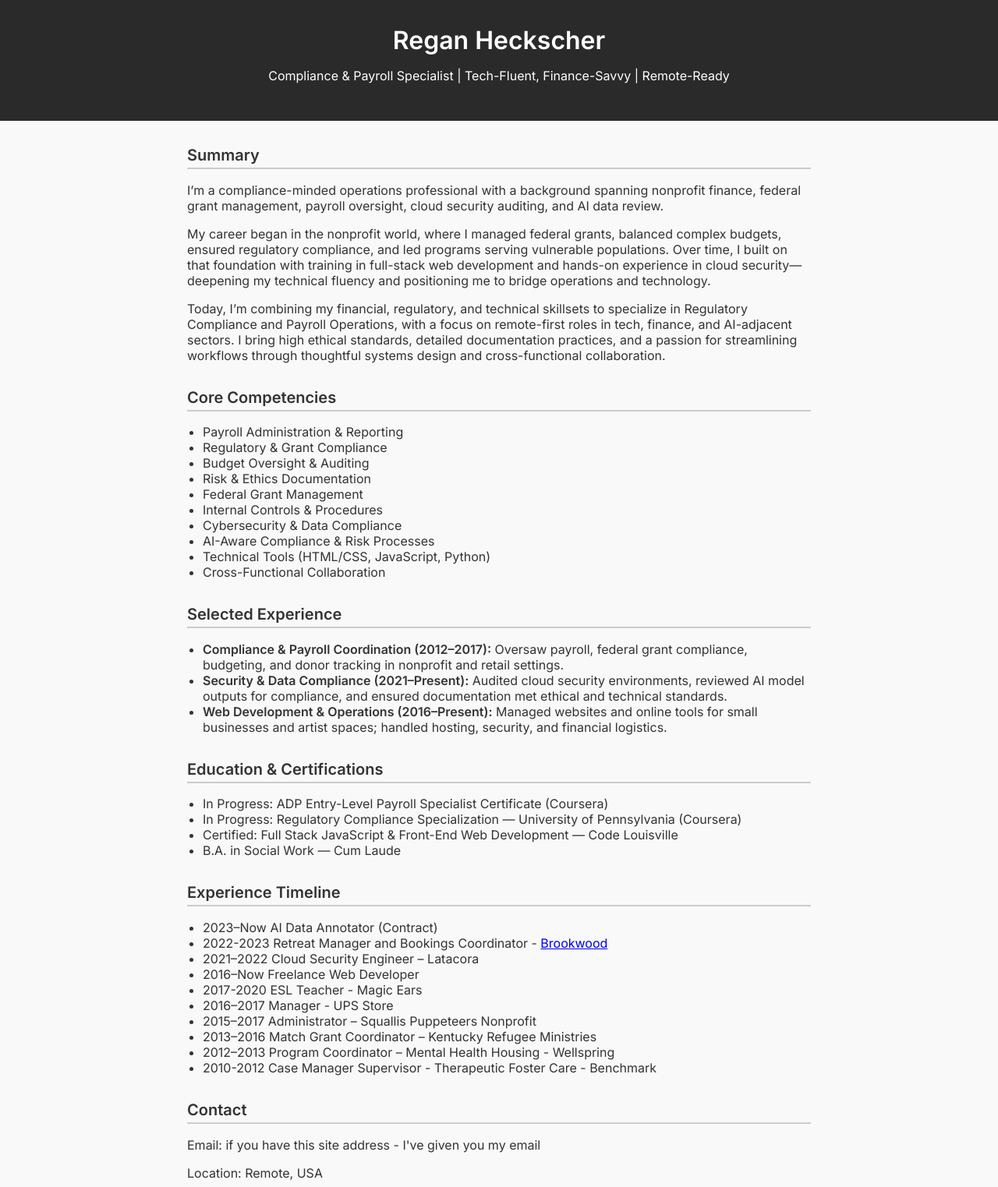
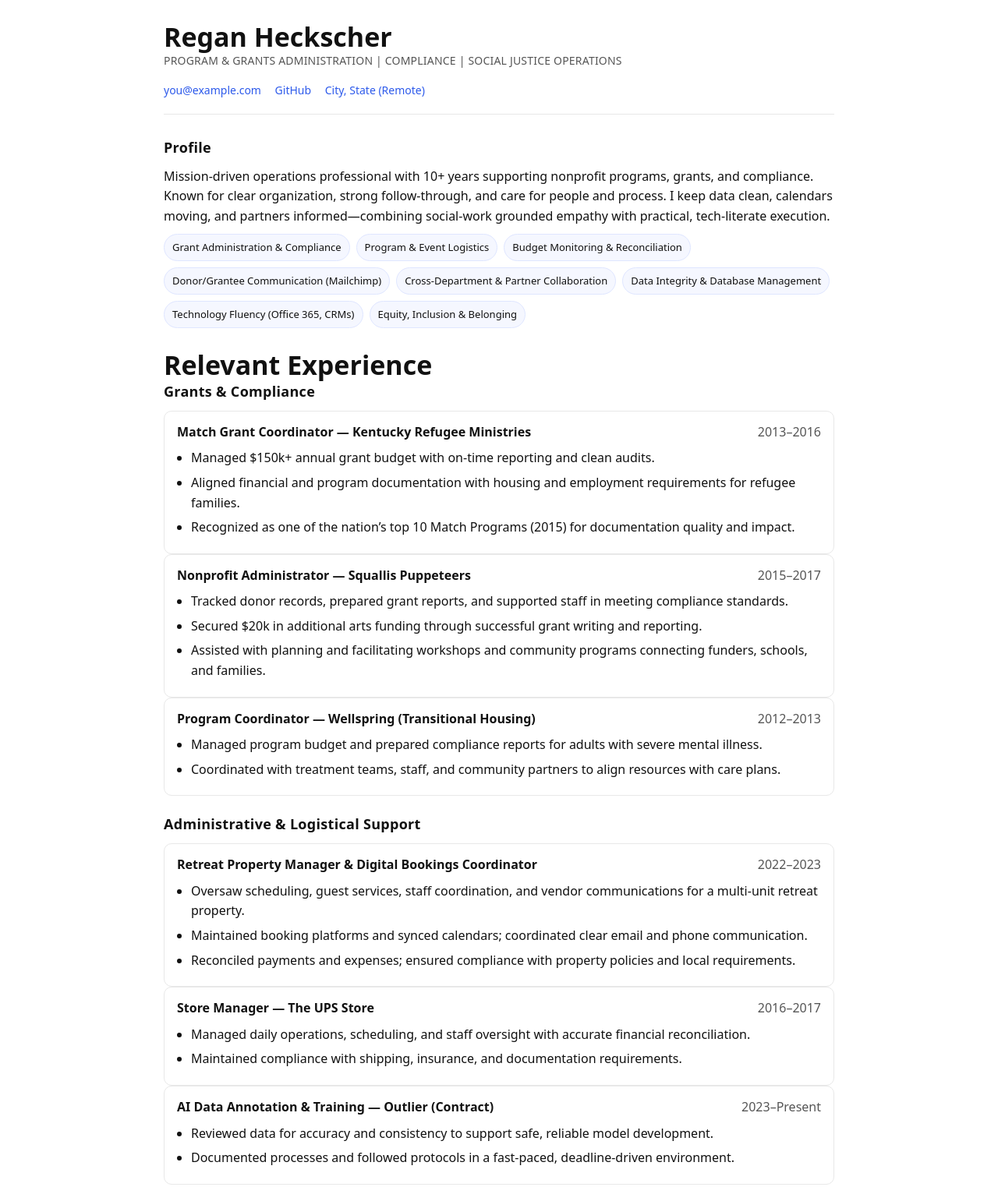
Before and after one commit to reganbogen/regan-portfolio, a plain HTML site: page index.html in a window 1280 px wide. Shown: the top 1523 px of the page at 78% size. Drawn offline with Linux system fonts and the light colour scheme.

Commit message:
new portfolio, redo

```diff
--- a/index.html
+++ b/index.html
@@ -1,129 +1,222 @@
-<!DOCTYPE html>
+<!doctype html>
 <html lang="en">
 <head>
-  <meta charset="UTF-8">
-  <meta name="viewport" content="width=device-width, initial-scale=1.0">
-  <meta name="description" content="Portfolio site for Regan, Compliance & Payroll Specialist">
-  <title>Regan — Compliance & Payroll Specialist</title>
-  <link href="https://fonts.googleapis.com/css2?family=Inter:wght@400;600&display=swap" rel="stylesheet">
+  <meta charset="utf-8" />
+  <meta name="viewport" content="width=device-width, initial-scale=1" />
+  <title>Regan Heckscher — Program & Grants Administration | Compliance | Social Justice Operations</title>
+  <meta name="description" content="Mission-driven operations professional: grants & program administration, compliance, logistics, communications, and data integrity." />
   <style>
-    body {
-      margin: 0;
-      font-family: 'Inter', sans-serif;
-      background-color: #f9f9f9;
-      color: #333;
+    /* --- Base / Reset --- */
+    :root{
+      --bg:#ffffff; --fg:#111; --muted:#555; --accent:#2d5aeb; --line:#e8e8e8;
+      --chip:#f5f7ff; --chip-border:#dfe6ff;
     }
-    header {
-      background-color: #2a2a2a;
-      color: white;
-      padding: 2rem;
-      text-align: center;
+    @media (prefers-color-scheme: dark){
+      :root{
+        --bg:#0e0f12; --fg:#eee; --muted:#bbb; --accent:#86a7ff; --line:#222;
+        --chip:#151826; --chip-border:#202945;
       }
-    main {
-      max-width: 800px;
-      margin: 2rem auto;
-      padding: 0 1rem;
     }
-    h1 {
-      font-size: 2rem;
-      margin: 0;
-    }
-    h2 {
-      font-size: 1.25rem;
-      margin-top: 2rem;
-      border-bottom: 2px solid #ccc;
-      padding-bottom: 0.25rem;
-    }
-    ul {
-      list-style-type: disc;
-      padding-left: 1.25rem;
-    }
-    section {
-      margin-bottom: 2rem;
-    }
-    footer {
-      text-align: center;
-      font-size: 0.9rem;
-      color: #666;
-      padding: 1rem 0;
+    *{box-sizing:border-box}
+    html,body{margin:0;padding:0;background:var(--bg);color:var(--fg);font:16px/1.6 system-ui,-apple-system,Segoe UI,Roboto,Inter,Helvetica,Arial,sans-serif}
+    a{color:var(--accent);text-decoration:none}
+    a:hover{text-decoration:underline}
+    .wrap{max-width:900px;margin:0 auto;padding:28px 20px 60px}
+    header{display:flex;flex-wrap:wrap;gap:16px;align-items:flex-end;justify-content:space-between;border-bottom:1px solid var(--line);padding-bottom:18px;margin-bottom:24px}
+    h1{font-size:clamp(24px,4vw,34px);line-height:1.15;margin:0}
+    .title{color:var(--muted);font-size:clamp(13px,2vw,14px);letter-spacing:.2px}
+    .contact{font-size:14px;color:var(--muted)}
+    .contact a{margin-right:14px}
+    section{margin:28px 0}
+    h2{font-size:18px;margin:0 0 10px 0;letter-spacing:.3px}
+    p{margin:8px 0 0 0}
+    .summary{font-size:16px}
+    .chips{display:flex;flex-wrap:wrap;gap:8px;margin-top:10px}
+    .chip{padding:6px 10px;border:1px solid var(--chip-border);background:var(--chip);border-radius:999px;font-size:13px}
+    .grid{display:grid;grid-template-columns:1fr;gap:18px}
+    @media(min-width:760px){ .grid{grid-template-columns:1fr 1fr} }
+    .block{border:1px solid var(--line);border-radius:10px;padding:14px 16px}
+    .role{display:flex;flex-wrap:wrap;justify-content:space-between;gap:6px}
+    .org{font-weight:600}
+    .when{color:var(--muted)}
+    ul{margin:8px 0 0 18px;padding:0}
+    li{margin:6px 0}
+    .small{font-size:13px;color:var(--muted)}
+    footer{margin-top:34px;border-top:1px solid var(--line);padding-top:14px;font-size:13px;color:var(--muted)}
+    /* Print tweaks */
+    @media print{
+      .wrap{padding:0}
+      header{margin-bottom:12px}
+      a{text-decoration:none}
     }
   </style>
 </head>
 <body>
+  <div class="wrap">
     <header>
+      <div>
+        <!-- 👉 Replace with your preferred name formatting -->
         <h1>Regan Heckscher</h1>
-    <p>Compliance & Payroll Specialist | Tech-Fluent, Finance-Savvy | Remote-Ready</p>
+        <div class="title">PROGRAM &amp; GRANTS ADMINISTRATION | COMPLIANCE | SOCIAL JUSTICE OPERATIONS</div>
+      </div>
+      <div class="contact">
+        <!-- 👉 Update these links/email -->
+        <a href="mailto:you@example.com">you@example.com</a>
+        <a href="https://github.com/yourusername" target="_blank" rel="noopener">GitHub</a>
+        <a href="#" aria-disabled="true">City, State (Remote)</a>
+      </div>
     </header>
-  <main>
-    <section>
-      <h2>Summary</h2>
-      <p>I’m a compliance-minded operations professional with a background spanning nonprofit finance, federal grant management, payroll oversight, cloud security auditing, and AI data review.
-      <p>My career began in the nonprofit world, where I managed federal grants, balanced complex budgets, ensured regulatory compliance, and led programs serving vulnerable populations. Over time, I built on that foundation with training in full-stack web development and hands-on experience in cloud security—deepening my technical fluency and positioning me to bridge operations and technology.
-      <p>Today, I’m combining my financial, regulatory, and technical skillsets to specialize in Regulatory Compliance and Payroll Operations, with a focus on remote-first roles in tech, finance, and AI-adjacent sectors. I bring high ethical standards, detailed documentation practices, and a passion for streamlining workflows through thoughtful systems design and cross-functional collaboration.</p>
+
+    <section aria-labelledby="summary">
+      <h2 id="summary">Profile</h2>
+      <p class="summary">
+        Mission-driven operations professional with 10+ years supporting nonprofit programs, grants, and compliance.
+        Known for clear organization, strong follow-through, and care for people and process. I keep data clean, calendars moving,
+        and partners informed—combining social-work grounded empathy with practical, tech-literate execution.
+      </p>
+      <div class="chips" aria-label="Core competencies">
+        <span class="chip">Grant Administration &amp; Compliance</span>
+        <span class="chip">Program &amp; Event Logistics</span>
+        <span class="chip">Budget Monitoring &amp; Reconciliation</span>
+        <span class="chip">Donor/Grantee Communication (Mailchimp)</span>
+        <span class="chip">Cross-Department &amp; Partner Collaboration</span>
+        <span class="chip">Data Integrity &amp; Database Management</span>
+        <span class="chip">Technology Fluency (Office 365, CRMs)</span>
+        <span class="chip">Equity, Inclusion &amp; Belonging</span>
+      </div>
     </section>
 
-    <section>
-      <h2>Core Competencies</h2>
+    <section aria-labelledby="experience">
+      <h1> Relevant Experience</h1>
+      <h2 id="experience">Grants &amp; Compliance</h2>
+
+      <!-- Grants & Compliance -->
+      <div class="block">
+        <div class="role">
+          <div class="org">Match Grant Coordinator — Kentucky Refugee Ministries</div>
+          <div class="when">2013–2016</div>
+        </div>
         <ul>
-        <li>Payroll Administration & Reporting</li>
-        <li>Regulatory & Grant Compliance</li>
-        <li>Budget Oversight & Auditing</li>
-        <li>Risk & Ethics Documentation</li>
-        <li>Federal Grant Management</li>
-        <li>Internal Controls & Procedures</li>
-        <li>Cybersecurity & Data Compliance</li>
-        <li>AI-Aware Compliance & Risk Processes</li>
-        <li>Technical Tools (HTML/CSS, JavaScript, Python)</li>
-        <li>Cross-Functional Collaboration</li>
+          <li>Managed $150k+ annual grant budget with on-time reporting and clean audits.</li>
+          <li>Aligned financial and program documentation with housing and employment requirements for refugee families.</li>
+          <li>Recognized as one of the nation’s top 10 Match Programs (2015) for documentation quality and impact.</li>
         </ul>
+      </div>
+
+      <div class="block">
+        <div class="role">
+          <div class="org">Nonprofit Administrator — Squallis Puppeteers</div>
+          <div class="when">2015–2017</div>
+        </div>
+        <ul>
+          <li>Tracked donor records, prepared grant reports, and supported staff in meeting compliance standards.</li>
+          <li>Secured $20k in additional arts funding through successful grant writing and reporting.</li>
+          <li>Assisted with planning and facilitating workshops and community programs connecting funders, schools, and families.</li>
+        </ul>
+      </div>
+
+      <div class="block">
+        <div class="role">
+          <div class="org">Program Coordinator — Wellspring (Transitional Housing)</div>
+          <div class="when">2012–2013</div>
+        </div>
+        <ul>
+          <li>Managed program budget and prepared compliance reports for adults with severe mental illness.</li>
+          <li>Coordinated with treatment teams, staff, and community partners to align resources with care plans.</li>
+        </ul>
+      </div>
+
+      <!-- Admin & Logistical Support -->
+      <h2 style="margin-top:22px">Administrative &amp; Logistical Support</h2>
+
+      <div class="block">
+        <div class="role">
+          <div class="org">Retreat Property Manager &amp; Digital Bookings Coordinator</div>
+          <div class="when">2022–2023</div>
+        </div>
+        <ul>
+          <li>Oversaw scheduling, guest services, staff coordination, and vendor communications for a multi-unit retreat property.</li>
+          <li>Maintained booking platforms and synced calendars; coordinated clear email and phone communication.</li>
+          <li>Reconciled payments and expenses; ensured compliance with property policies and local requirements.</li>
+        </ul>
+      </div>
+
+      <div class="block">
+        <div class="role">
+          <div class="org">Store Manager — The UPS Store</div>
+          <div class="when">2016–2017</div>
+        </div>
+        <ul>
+          <li>Managed daily operations, scheduling, and staff oversight with accurate financial reconciliation.</li>
+          <li>Maintained compliance with shipping, insurance, and documentation requirements.</li>
+        </ul>
+      </div>
+
+      <div class="block">
+        <div class="role">
+          <div class="org">AI Data Annotation &amp; Training — Outlier (Contract)</div>
+          <div class="when">2023–Present</div>
+        </div>
+        <ul>
+          <li>Reviewed data for accuracy and consistency to support safe, reliable model development.</li>
+          <li>Documented processes and followed protocols in a fast-paced, deadline-driven environment.</li>
+        </ul>
+      </div>
+
+      <!-- Communications & Technical Projects -->
+      <h2 style="margin-top:22px">Communications &amp; Technical Projects</h2>
+
+      <div class="block">
+        <div class="role">
+          <div class="org">Freelance Front-End Developer &amp; Digital Coordinator</div>
+          <div class="when">2016–Present</div>
+        </div>
+        <ul>
+          <li>Built and maintained websites for nonprofits and artists; implemented accessible donation and intake pages.</li>
+          <li>Created and sent Mailchimp email updates for markets and retreat programs; kept lists current and segmented.</li>
+          <li>Automated light reporting (form-to-sheet, PDF generation) and kept web content accurate and up to date.</li>
+        </ul>
+        <p class="small">Selected sites: thefleaoffmarket.org • exomedicine.com • futurekillermusic.com • brookwood.house</p>
+      </div>
+
+      <div class="block">
+        <div class="role">
+          <div class="org">Cloud Security Engineer — Latacora</div>
+          <div class="when">2021–2022</div>
+        </div>
+        <ul>
+          <li>Supported audits of client cloud environments; documented findings and remediation steps.</li>
+          <li>Collaborated across teams to improve security practices and knowledge sharing.</li>
+        </ul>
+      </div>
     </section>
 
-    <section>
-      <h2>Selected Experience</h2>
+    <section aria-labelledby="education">
+      <h2 id="education">Education</h2>
+      <div class="grid">
+        <div class="block">
+          <div class="role">
+            <div class="org">B.S. Social Work, Cum Laude — University of Louisville</div>
+            <div class="when"></div>
+          </div>
           <ul>
-          <li><strong>Compliance & Payroll Coordination (2012–2017):</strong> Oversaw payroll, federal grant compliance, budgeting, and donor tracking in nonprofit and retail settings.</li>
-          <li><strong>Security & Data Compliance (2021–Present):</strong> Audited cloud security environments, reviewed AI model outputs for compliance, and ensured documentation met ethical and technical standards.</li>
-          <li><strong>Web Development & Operations (2016–Present):</strong> Managed websites and online tools for small businesses and artist spaces; handled hosting, security, and financial logistics.</li>
+            <li><em>Jeannette Comer Noelle Award</em> — Outstanding commitment to the dignity and uniqueness of each person and to social &amp; economic justice.</li>
           </ul>
+        </div>
+        <div class="block">
+          <div class="role">
+            <div class="org">Certification — Full-Stack JavaScript &amp; Front-End Web Development</div>
+            <div class="when">Code Louisville</div>
+          </div>
+        </div>
+      </div>
     </section>
 
-
-    <section>
-      <h2>Education & Certifications</h2>
-      <ul>
-        <li>In Progress: ADP Entry-Level Payroll Specialist Certificate (Coursera)</li>
-        <li>In Progress: Regulatory Compliance Specialization — University of Pennsylvania (Coursera)</li>
-        <li>Certified: Full Stack JavaScript & Front-End Web Development — Code Louisville</li>
-        <li>B.A. in Social Work — Cum Laude</li>
-      </ul>
-    </section>
-
-    <section>
-      <h2>Experience Timeline</h2>
-      <ul>
-        <li>2023–Now	AI Data Annotator (Contract)</li>
-        <li>2022-2023   Retreat Manager and Bookings Coordinator - <a href="https://www.brookwood.house/">Brookwood</a></li>
-        <li>2021–2022	Cloud Security Engineer – Latacora</li>
-        <li>2016–Now	Freelance Web Developer</li>
-        <li>2017-2020   ESL Teacher - Magic Ears</li>
-        <li>2016–2017	Manager - UPS Store</li>
-        <li>2015–2017	Administrator – Squallis Puppeteers Nonprofit</li>
-        <li>2013–2016	Match Grant Coordinator – Kentucky Refugee Ministries</li>
-        <li>2012–2013	Program Coordinator – Mental Health Housing - Wellspring</li>
-        <li>2010-2012   Case Manager Supervisor - Therapeutic Foster Care - Benchmark</li>
-
-      </ul>
-    </section>
-
-    <section>
-      <h2>Contact</h2>
-      <p>Email: if you have this site address - I've given you my email</p>
-      <p>Location: Remote, USA</p>
-    </section>
-  </main>
-
     <footer>
-    &copy; 2025 Regan. All rights reserved.
+      <div>Last updated: September 5, 2025</div>
+      <!-- Optional: add a link to a PDF version of your résumé if you have it in the repo -->
+      <!-- <div><a href="./Regan_Heckscher_Resume.pdf">Download PDF résumé</a></div> -->
     </footer>
+  </div>
 </body>
 </html>
```
Lines whose indentation alone changed are shown as unchanged.
